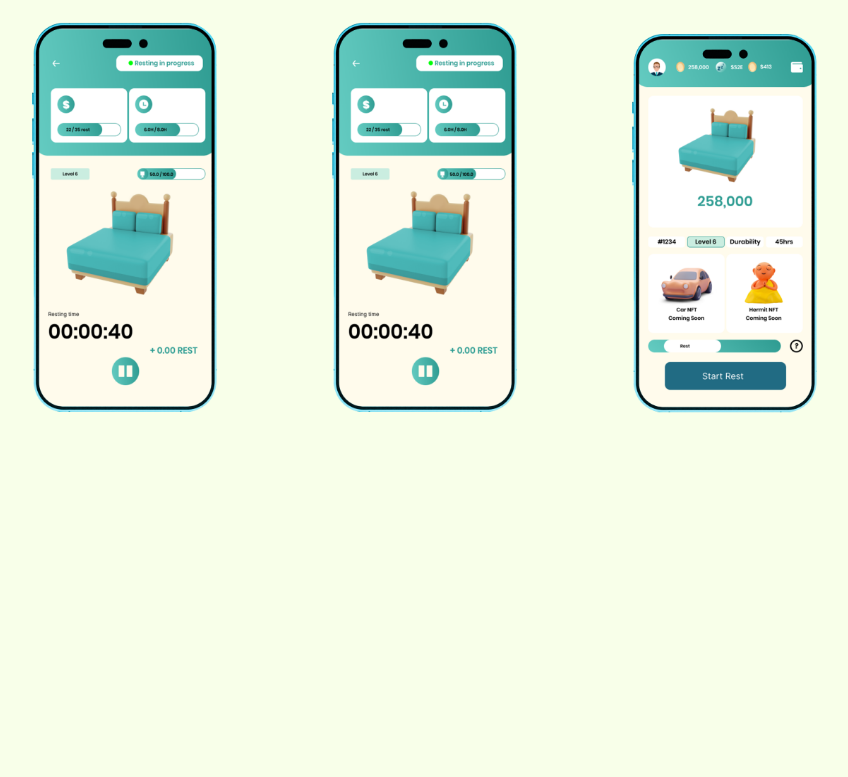
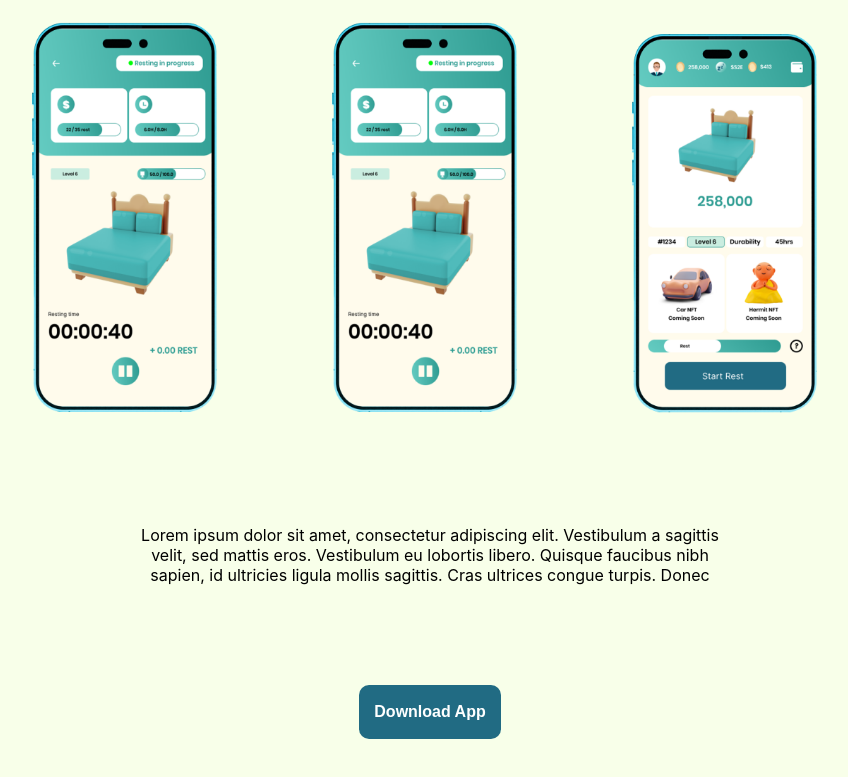
Before and after one commit to rest-token/frontend, a React (Create React App) app: page / in a window 1280 px wide. Shown: the part 1657-2434 px from the top of the page, without its empty margins (210-1058 px from the left). Before the commit the page ends 2132 px from the top, so only its background shows below. Built offline with nearby package versions, Linux system fonts and the light colour scheme.

Commit message:
finished after rest mode section

```diff
--- a/package.json
+++ b/package.json
@@ -8,6 +8,7 @@
     "@testing-library/user-event": "^13.5.0",
     "react": "^18.2.0",
     "react-dom": "^18.2.0",
+    "react-modal": "^3.16.1",
     "react-router-dom": "^6.4.3",
     "react-scripts": "5.0.1",
     "web-vitals": "^2.1.4"
--- a/src/App.css
+++ b/src/App.css
@@ -22,8 +22,9 @@ section{
   font-size: 16px;
   font-weight: bold;
   border-radius: 10px;
-  border: none;
+  border: 1px solid black;
   text-decoration: none;
+  color: black;
 }
 
 .btn:hover{
@@ -34,6 +35,13 @@ section{
 .btn--default{
   background-color: #216B83;
   color: white;
+  border: none;
+  transition: all .5s ease-out;
+}
+
+.btn--default:hover{
+  background-color: white;
+  color: #216B83;
 }
 
 main{
--- a/src/components/AfterRestMode.css
+++ b/src/components/AfterRestMode.css
@@ -39,6 +39,18 @@
     width: 300px;
 }
 
+.description{
+    width: 50%;
+    text-align: center;
+    margin: auto;
+    margin-top: 100px;
+    margin-bottom: 100px;
+}
+
+.download--app{
+    text-align: center;
+}
+
 @media(max-width: 800px){
     .mobile--list{
         flex-direction: column;
--- a/src/components/AfterRestMode.js
+++ b/src/components/AfterRestMode.js
@@ -2,16 +2,58 @@ import screen1 from "../images/screen 1.png";
 import screen2 from "../images/screen 2.png";
 import screen3 from "../images/screen 2.png";
 import "./AfterRestMode.css";
+import Modal from "react-modal";
+import { useState } from "react";
+
+const customStyles = {
+    content: {
+      top: '50%',
+      left: '50%',
+      right: 'auto',
+      bottom: 'auto',
+      marginRight: '-50%',
+      transform: 'translate(-50%, -50%)',
+    },
+  };
+
+Modal.setAppElement('#root');
 
 function AfterRestMode() {
+    const [modalIsOpen, setIsOpen] = useState(false);
+
+    function openModal() {
+      setIsOpen(true);
+    }
+
+    function closeModal() {
+      setIsOpen(false);
+    }
+
     return (
+        <>
             <section className="after--rest--mode">
                 <div className="mobile--list">
                     <img src={screen2} alt="..." className="screen" />
                     <img src={screen3} alt="..." className="screen" />
                     <img src={screen1} alt="..." className="screen" />
                 </div>
+                <div className="description">Lorem ipsum dolor sit amet, consectetur adipiscing elit. Vestibulum a sagittis velit, sed mattis eros. Vestibulum eu lobortis libero. Quisque faucibus nibh sapien, id ultricies ligula mollis sagittis. Cras ultrices congue turpis. Donec</div>
+                <div className="download--app">
+                    <button className="btn btn--default" onClick={openModal}>Download App</button>
+                </div>
+
             </section>
+
+
+            <Modal
+            style={customStyles}
+            isOpen={modalIsOpen}
+            onRequestClose={closeModal}
+            contentLabel="Download App Modal"
+            >
+            <h2 style={{textAlign: "center"}}>Coming Soon !!!</h2>
+            </Modal>
+        </>
     )
 }
 
```
Also changed, not shown: 1 other file (tests, documents, lock files or other folders). Lines whose indentation alone changed are shown as unchanged.
